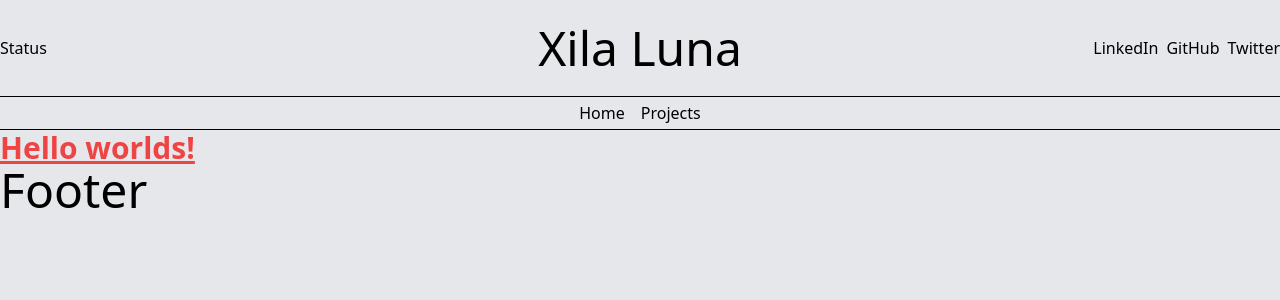
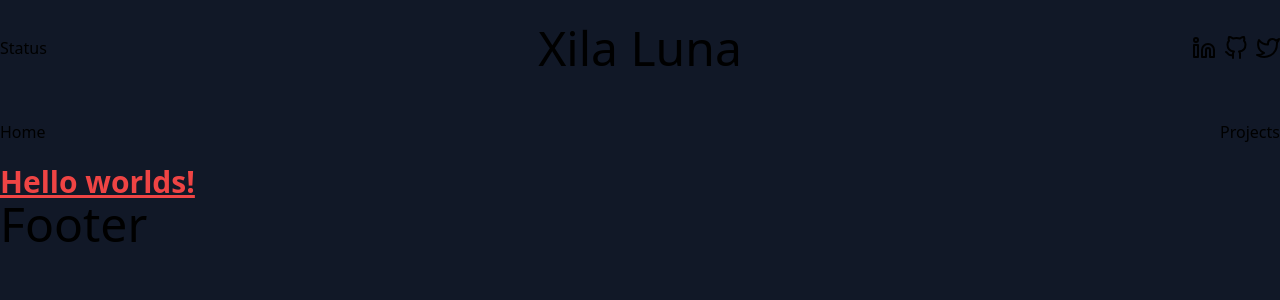
Before and after one commit to xilaluna/xilaluna.com, a Next.js app: page / in a window 1280 px wide. Shown: the top 300 px of the page. Built offline with nearby package versions, Linux system fonts and the light colour scheme.

Commit message:
[update] pages and nav

```diff
--- a/components/navbar.tsx
+++ b/components/navbar.tsx
@@ -1,38 +1,44 @@
 import Link from 'next/link';
+import { GitHub, Linkedin, Twitter, Sun } from 'react-feather';
 
 const Navbar = () => {
   return (
     <div>
       <div className="py-2" />
-      <div className="flex justify-between items-center py-2">
+      <div className="flex items-center justify-between py-2">
         <div className="w-full">
           <p>Status</p>
         </div>
-        <div className="w-full flex justify-center">
+        <div className="flex w-full justify-center">
           <h1>Xila Luna</h1>
         </div>
 
-        <ul className="w-full flex justify-end">
-          <li className="pr-1">LinkedIn</li>
-          <li className="px-1">GitHub</li>
-          <li className="pl-1">Twitter</li>
+        <ul className="flex w-full justify-end">
+          <li className="pr-1">
+            <Linkedin />
+          </li>
+          <li className="px-1">
+            <GitHub />
+          </li>
+          <li className="pl-1">
+            <Twitter />
+          </li>
         </ul>
       </div>
 
-      <div className="py-2" />
+      <div className="divider-y h-5" />
 
-      <ul className="w-full flex justify-center items-center border-y border-black py-1">
-        <li className="px-2">
+      <div className="flex items-center justify-between space-x-3 py-5">
         <Link href="/">
           <a>Home</a>
         </Link>
-        </li>
-        <li className="px-2">
+
+        <div className="divider" />
+
         <Link href="/projects">
           <a>Projects</a>
         </Link>
-        </li>
-      </ul>
+      </div>
     </div>
   );
 };
--- a/pages/index.tsx
+++ b/pages/index.tsx
@@ -9,7 +9,7 @@ const Home: NextPage = () => {
         <meta name="description" content="Generated by create next app" />
         <link rel="icon" href="/favicon.ico" />
       </Head>
-      <h1 className="text-3xl font-bold underline text-red-500">
+      <h1 className="text-3xl font-bold text-red-500 underline">
         Hello worlds!
       </h1>
     </div>
--- a/pages/skills.tsx
+++ b/pages/skills.tsx
@@ -2,7 +2,7 @@ import type { NextPage } from 'next';
 
 const Skills: NextPage = () => {
   return (
-    <h1 className="text-3xl font-bold underline text-red-500">Projects</h1>
+    <h1 className="text-3xl font-bold text-red-500 underline">Projects</h1>
   );
 };
 
--- a/styles/globals.css
+++ b/styles/globals.css
@@ -3,7 +3,7 @@
 @tailwind utilities;
 
 body {
-  @apply bg-gray-200;
+  @apply bg-gray-900;
 }
 
 h1 {
```
Lines whose indentation alone changed are shown as unchanged.
